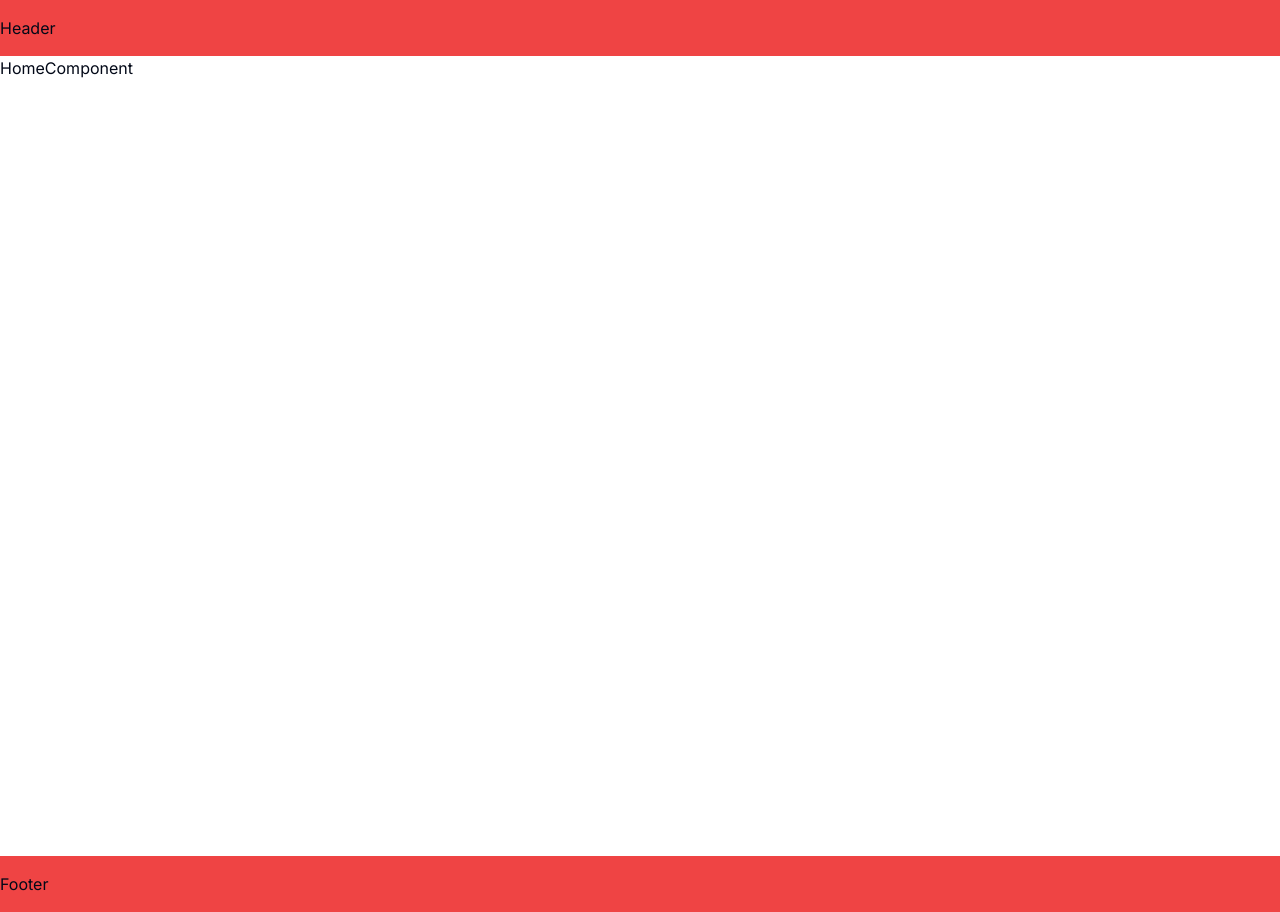
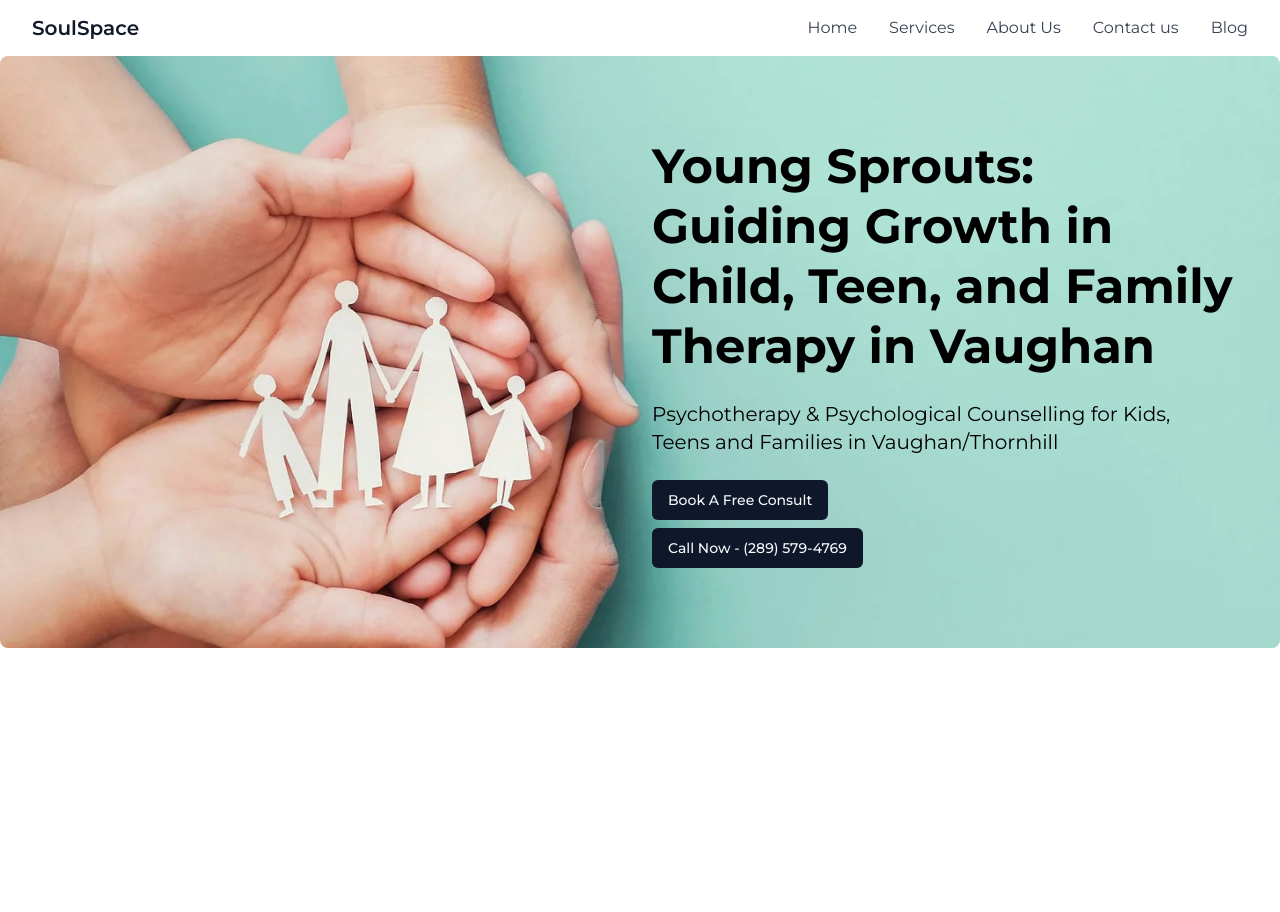
Before and after one commit to Asraful-code235/youngsproutstherapy, a Next.js app: page / in a window 1280 px wide. After the commit the page ends 856 px from the top, so only its background shows below. Built offline with nearby package versions, Linux system fonts and the light colour scheme.

Commit message:
added navbar and hero section

```diff
--- /dev/null
+++ b/app/components/HeroSection.jsx
@@ -0,0 +1,30 @@
+import { Button } from "@/components/ui/button";
+
+export default function HeroSection() {
+  return (
+    <div className="relative bg-[url('/images/youngsproutstherapy-image-01.jpg')] bg-no-repeat bg-cover bg-center py-10 md:py-20 px-6 rounded-lg max-w-screen-2xl mx-auto">
+      <div className="absolute inset-0 bg-black opacity-50 md:opacity-0 rounded-lg"></div>
+      <div className="relative grid md:grid-cols-2 grid-cols-1 gap-6">
+        <div></div>
+        <div>
+          <h1 className="text-center md:text-left text-3xl md:text-5xl font-bold leading-snug md:leading-tight text-white md:text-black">
+            Young Sprouts: <br />
+            Guiding Growth in Child, Teen, and Family Therapy in Vaughan
+          </h1>
+          <p className="text-center md:text-left text-lg md:text-xl mt-6 text-white md:text-black">
+            Psychotherapy & Psychological Counselling for Kids, <br /> Teens and
+            Families in Vaughan/Thornhill
+          </p>
+          <div className="space-y-2 mt-6">
+            <div className="text-center md:text-left">
+              <Button>Book A Free Consult</Button>
+            </div>
+            <div className="text-center md:text-left">
+              <Button>Call Now - (289) 579-4769</Button>
+            </div>
+          </div>
+        </div>
+      </div>
+    </div>
+  );
+}
--- a/app/components/HomeContent.jsx
+++ b/app/components/HomeContent.jsx
@@ -1,3 +1,9 @@
+import HeroSection from "./HeroSection";
+
 export default function HomeComponent() {
-  return <div>HomeComponent</div>;
+  return (
+    <div>
+      <HeroSection />
+    </div>
+  );
 }
--- a/app/layout.js
+++ b/app/layout.jsx
@@ -1,8 +1,9 @@
-import { Inter } from "next/font/google";
+import { Inter, Montserrat } from "next/font/google";
 import "./globals.css";
 import { cn } from "@/lib/utils";
+import DefaultProviders from "@/components/providers/DefaultProviders";
 
-const inter = Inter({ subsets: ["latin"] });
+const inter = Montserrat({ subsets: ["latin"] });
 
 export const metadata = {
   title: "Young Sprouts | Behavioral Therapy for Kids & Teens | Vaughan",
@@ -14,9 +15,9 @@ export default function RootLayout({ children }) {
   return (
     <html lang="en">
       <body className={cn(inter.className)}>
-        <div className="bg-red-500 py-4">Header</div>
-        <div className={cn("min-h-screen")}>{children}</div>
-        <div className="bg-red-500 py-4">Footer</div>
+        <DefaultProviders>
+          <div className={cn("min-h-screen")}>{children}</div>
+        </DefaultProviders>
       </body>
     </html>
   );
--- /dev/null
+++ b/components/providers/DefaultProviders.jsx
@@ -0,0 +1,10 @@
+import Navbar from "../shared/Navbar";
+
+export default function DefaultProviders({ children }) {
+  return (
+    <>
+      <Navbar />
+      {children}
+    </>
+  );
+}
--- /dev/null
+++ b/components/shared/Navbar.jsx
@@ -0,0 +1,124 @@
+"use client";
+
+import Link from "next/link";
+import { useState } from "react";
+
+const Navbar = () => {
+  const [isMenuOpen, setIsMenuOpen] = useState(false);
+
+  return (
+    <nav className="bg-white border-gray-200 md:py-0 py-3">
+      <div className="container flex flex-wrap items-center justify-between mx-auto">
+        <Link href="/">
+          <div className="text-xl font-semibold text-gray-900 cursor-pointer">
+            SoulSpace
+          </div>
+        </Link>
+        <button
+          className="inline-flex items-center p-2 ml-3 text-sm text-gray-500 rounded-lg md:hidden hover:bg-gray-100 focus:outline-none focus:ring-2 focus:ring-gray-200"
+          onClick={() => setIsMenuOpen(!isMenuOpen)}
+        >
+          <svg
+            className="w-6 h-6"
+            fill="currentColor"
+            viewBox="0 0 20 20"
+            xmlns="http://www.w3.org/2000/svg"
+          >
+            <path
+              fillRule="evenodd"
+              d="M3 5a1 1 0 011-1h12a1 1 0 110 2H4a1 1 0 01-1-1zM3 10a1 1 0 011-1h12a1 1 0 110 2H4a1 1 0 01-1-1zM4 15a1 1 0 100 2h12a1 1 0 100-2H4z"
+              clipRule="evenodd"
+            />
+          </svg>
+        </button>
+        <div
+          className={`w-full md:block md:w-auto ${
+            isMenuOpen ? "block" : "hidden"
+          }`}
+        >
+          <ul className="flex flex-col md:flex-row md:space-x-8 mt-4 md:mt-0">
+            <li className="py-4">
+              <Link href="/">
+                <div className="block py-2 pr-4 pl-3 text-gray-700 rounded md:bg-transparent md:p-0 cursor-pointer">
+                  Home
+                </div>
+              </Link>
+            </li>
+            <li className="relative group py-4">
+              <div className="block py-2 pr-4 pl-3 text-gray-700 rounded md:bg-transparent md:p-0 cursor-pointer">
+                Services
+              </div>
+              <ul className="absolute mt-2 bg-white border rounded-lg shadow-lg hidden group-hover:block  min-w-max">
+                <li>
+                  <Link href="/approach-and-specialties">
+                    <div className="block py-2 px-4 text-gray-700 hover:bg-gray-100">
+                      Approach & Specialties
+                    </div>
+                  </Link>
+                </li>
+                <li>
+                  <Link href="/anxiety-therapy-for-kids-and-teens">
+                    <div className="block py-2 px-4 text-gray-700 hover:bg-gray-100">
+                      Anxiety
+                    </div>
+                  </Link>
+                </li>
+                <li>
+                  <Link href="/behaviour-therapy-for-kids-and-teens">
+                    <div className="block py-2 px-4 text-gray-700 hover:bg-gray-100">
+                      Behaviour Challenges
+                    </div>
+                  </Link>
+                </li>
+              </ul>
+            </li>
+            <li className="relative group py-4">
+              <div className="block py-2 pr-4 pl-3 text-gray-700 rounded md:bg-transparent md:p-0 cursor-pointer">
+                About Us
+              </div>
+              <ul className="absolute left-0 mt-2 bg-white border rounded-lg shadow-lg hidden group-hover:block">
+                <li>
+                  <Link href="/teams">
+                    <div className="block py-2 px-4 text-gray-700 hover:bg-gray-100">
+                      Teams
+                    </div>
+                  </Link>
+                </li>
+                <li>
+                  <Link href="/fees">
+                    <div className="block py-2 px-4 text-gray-700 hover:bg-gray-100">
+                      Fees
+                    </div>
+                  </Link>
+                </li>
+                <li>
+                  <Link href="/faq">
+                    <div className="block py-2 px-4 text-gray-700 hover:bg-gray-100">
+                      FAQ
+                    </div>
+                  </Link>
+                </li>
+              </ul>
+            </li>
+            <li className="py-4">
+              <Link href="/contact">
+                <div className="block py-2 pr-4 pl-3 text-gray-700 rounded md:bg-transparent md:p-0 cursor-pointer">
+                  Contact us
+                </div>
+              </Link>
+            </li>
+            <li className="py-4">
+              <Link href="/blog">
+                <div className="block py-2 pr-4 pl-3 text-gray-700 rounded md:bg-transparent md:p-0 cursor-pointer">
+                  Blog
+                </div>
+              </Link>
+            </li>
+          </ul>
+        </div>
+      </div>
+    </nav>
+  );
+};
+
+export default Navbar;
--- a/package.json
+++ b/package.json
@@ -16,6 +16,7 @@
     "next": "14.2.4",
     "react": "^18",
     "react-dom": "^18",
+    "react-icons": "^5.2.1",
     "tailwind-merge": "^2.3.0",
     "tailwindcss-animate": "^1.0.7"
   },
```
Also changed, not shown: app/page.jsx (renamed from app/page.js), public/images/youngsproutstherapy-image-01.jpg (added), 1 other file (tests, documents, lock files or other folders).
